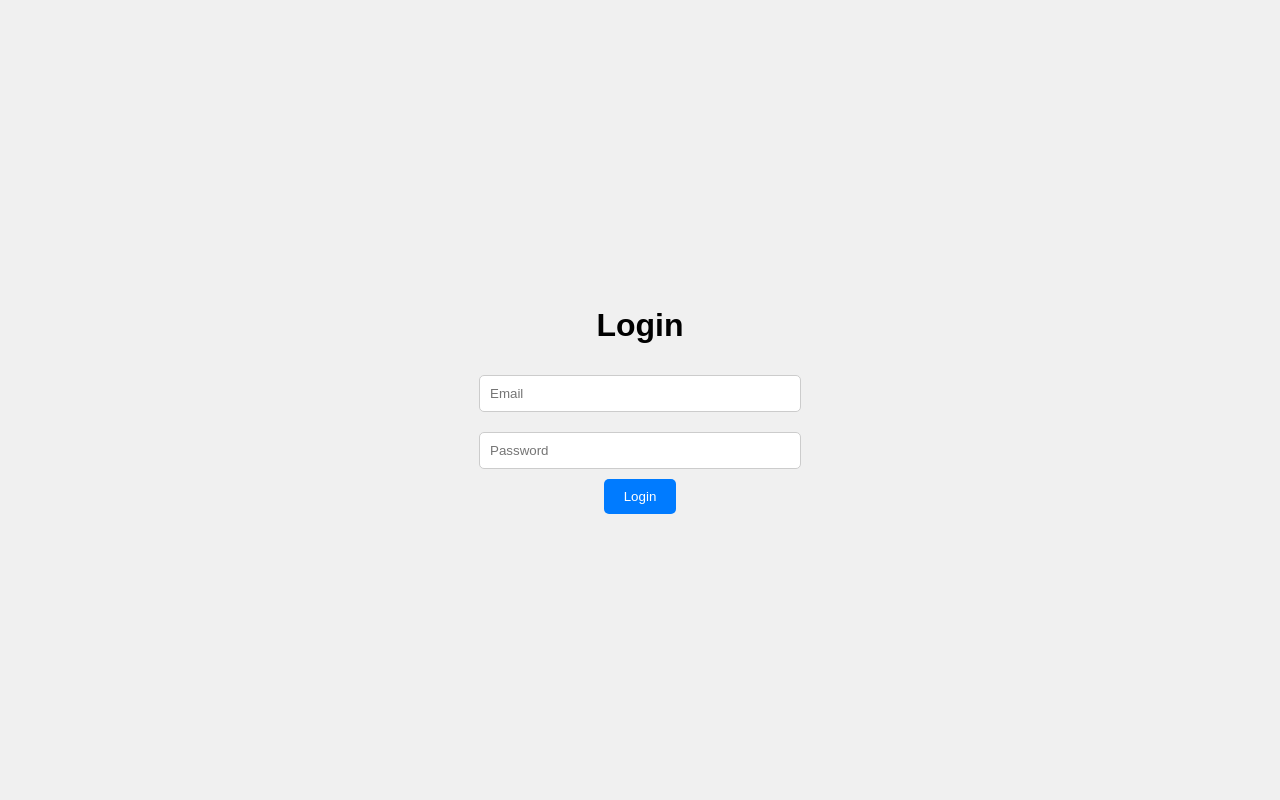
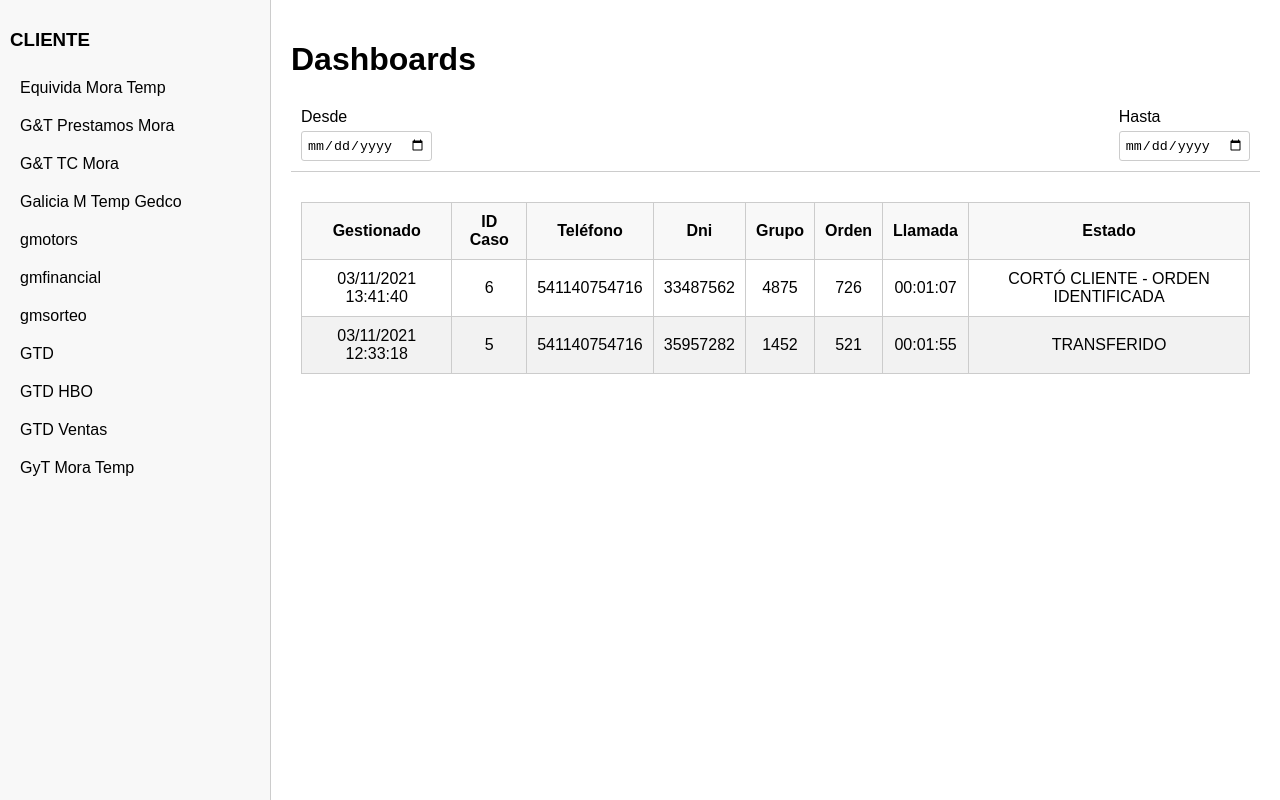
Before and after one commit to espinozajuan/inceptia-challenge, a React (Create React App) app in the folder frontend/: page / in a window 1280 px wide. Built offline with nearby package versions, Linux system fonts and the light colour scheme; the HTML template or start-up script is replaced by a standard one.

Commit message:
add: mock for dashboard + login logic

```diff
--- /dev/null
+++ b/frontend/src/components/ClientSelection.tsx
@@ -0,0 +1,42 @@
+import React from 'react';
+import styled from 'styled-components';
+
+const ClientSelectionContainer = styled.div`
+  display: flex;
+  flex-direction: column;
+`;
+
+const ClientItem = styled.div`
+  padding: 10px;
+  cursor: pointer;
+  &:hover {
+    background-color: #e0e0e0;
+  }
+`;
+
+const clients = [
+  'Equivida Mora Temp',
+  'G&T Prestamos Mora',
+  'G&T TC Mora',
+  'Galicia M Temp Gedco',
+  'gmotors',
+  'gmfinancial',
+  'gmsorteo',
+  'GTD',
+  'GTD HBO',
+  'GTD Ventas',
+  'GyT Mora Temp',
+];
+
+const ClientSelection: React.FC = () => {
+  return (
+    <ClientSelectionContainer>
+      <h3>CLIENTE</h3>
+      {clients.map((client) => (
+        <ClientItem key={client}>{client}</ClientItem>
+      ))}
+    </ClientSelectionContainer>
+  );
+};
+
+export default ClientSelection;
--- /dev/null
+++ b/frontend/src/components/ConversationTable.tsx
@@ -0,0 +1,90 @@
+import React from 'react';
+import styled from 'styled-components';
+
+const TableContainer = styled.div`
+  padding: 10px;
+  overflow: auto;
+`;
+
+const Table = styled.table`
+  width: 100%;
+  border-collapse: collapse;
+`;
+
+const TableHeader = styled.th`
+  border: 1px solid #ccc;
+  padding: 10px;
+  background-color: #f8f8f8;
+`;
+
+const TableRow = styled.tr`
+  &:nth-child(even) {
+    background-color: #f2f2f2;
+  }
+`;
+
+const TableCell = styled.td`
+  border: 1px solid #ccc;
+  padding: 10px;
+  text-align: center;
+`;
+
+const data = [
+  {
+    managed: '03/11/2021 13:41:40',
+    caseId: 6,
+    phone: 541140754716,
+    dni: '33487562',
+    group: 4875,
+    order: 726,
+    call: '00:01:07',
+    status: 'CORTÓ CLIENTE - ORDEN IDENTIFICADA',
+  },
+  {
+    managed: '03/11/2021 12:33:18',
+    caseId: 5,
+    phone: 541140754716,
+    dni: '35957282',
+    group: 1452,
+    order: 521,
+    call: '00:01:55',
+    status: 'TRANSFERIDO',
+  },
+];
+
+const ConversationTable: React.FC = () => {
+  return (
+    <TableContainer>
+      <Table>
+        <thead>
+          <tr>
+            <TableHeader>Gestionado</TableHeader>
+            <TableHeader>ID Caso</TableHeader>
+            <TableHeader>Teléfono</TableHeader>
+            <TableHeader>Dni</TableHeader>
+            <TableHeader>Grupo</TableHeader>
+            <TableHeader>Orden</TableHeader>
+            <TableHeader>Llamada</TableHeader>
+            <TableHeader>Estado</TableHeader>
+          </tr>
+        </thead>
+        <tbody>
+          {data.map((row, index) => (
+            <TableRow key={index}>
+              <TableCell>{row.managed}</TableCell>
+              <TableCell>{row.caseId}</TableCell>
+              <TableCell>{row.phone}</TableCell>
+              <TableCell>{row.dni}</TableCell>
+              <TableCell>{row.group}</TableCell>
+              <TableCell>{row.order}</TableCell>
+              <TableCell>{row.call}</TableCell>
+              <TableCell>{row.status}</TableCell>
+            </TableRow>
+          ))}
+        </tbody>
+      </Table>
+    </TableContainer>
+  );
+};
+
+export default ConversationTable;
--- a/frontend/src/components/Dashboard.tsx
+++ b/frontend/src/components/Dashboard.tsx
@@ -1,10 +1,25 @@
 import React from 'react';
 import styled from 'styled-components';
+import ClientSelection from './ClientSelection';
+import DateFilter from './DateFilter';
+import ConversationTable from './ConversationTable';
 
 const DashboardContainer = styled.div`
   display: flex;
+  height: 100vh;
+`;
+
+const Sidebar = styled.div`
+  width: 250px;
+  border-right: 1px solid #ccc;
+  padding: 10px;
+  background-color: #f8f8f8;
+`;
+
+const MainContent = styled.div`
+  flex: 1;
+  display: flex;
   flex-direction: column;
-  align-items: center;
   padding: 20px;
 `;
 
@@ -15,8 +30,14 @@ const Header = styled.h1`
 const Dashboard: React.FC = () => {
   return (
     <DashboardContainer>
-      <Header>Dashboard</Header>
-      {/*Bot selection, date filter, and conversation display here */}
+      <Sidebar>
+        <ClientSelection />
+      </Sidebar>
+      <MainContent>
+        <Header>Dashboards</Header>
+        <DateFilter />
+        <ConversationTable />
+      </MainContent>
     </DashboardContainer>
   );
 };
--- /dev/null
+++ b/frontend/src/components/DateFilter.tsx
@@ -0,0 +1,43 @@
+import React from 'react';
+import styled from 'styled-components';
+
+const DateFilterContainer = styled.div`
+  display: flex;
+  justify-content: space-between;
+  padding: 10px;
+  border-bottom: 1px solid #ccc;
+  margin-bottom: 20px;
+`;
+
+const DateInputContainer = styled.div`
+  display: flex;
+  flex-direction: column;
+  align-items: flex-start;
+`;
+
+const DateInputLabel = styled.label`
+  margin-bottom: 5px;
+`;
+
+const DateInput = styled.input`
+  padding: 5px;
+  border: 1px solid #ccc;
+  border-radius: 3px;
+`;
+
+const DateFilter: React.FC = () => {
+  return (
+    <DateFilterContainer>
+      <DateInputContainer>
+        <DateInputLabel>Desde</DateInputLabel>
+        <DateInput type='date' />
+      </DateInputContainer>
+      <DateInputContainer>
+        <DateInputLabel>Hasta</DateInputLabel>
+        <DateInput type='date' />
+      </DateInputContainer>
+    </DateFilterContainer>
+  );
+};
+
+export default DateFilter;
--- a/frontend/src/components/Login.tsx
+++ /dev/null
@@ -1,59 +0,0 @@
-import React, { useState } from 'react';
-import styled from 'styled-components';
-
-const LoginContainer = styled.div`
-  display: flex;
-  flex-direction: column;
-  align-items: center;
-  justify-content: center;
-  height: 100vh;
-  background-color: #f0f0f0;
-`;
-
-const Input = styled.input`
-  margin: 10px 0;
-  padding: 10px;
-  width: 300px;
-  border: 1px solid #ccc;
-  border-radius: 5px;
-`;
-
-const Button = styled.button`
-  padding: 10px 20px;
-  border: none;
-  border-radius: 5px;
-  background-color: #007bff;
-  color: white;
-  cursor: pointer;
-`;
-
-const Login: React.FC = () => {
-  const [email, setEmail] = useState('');
-  const [password, setPassword] = useState('');
-
-  const handleLogin = () => {
-    console.log('Logging in with:', email, password);
-    // Implement login logic here
-  };
-
-  return (
-    <LoginContainer>
-      <h1>Login</h1>
-      <Input
-        type='email'
-        placeholder='Email'
-        value={email}
-        onChange={(e) => setEmail(e.target.value)}
-      />
-      <Input
-        type='password'
-        placeholder='Password'
-        value={password}
-        onChange={(e) => setPassword(e.target.value)}
-      />
-      <Button onClick={handleLogin}>Login</Button>
-    </LoginContainer>
-  );
-};
-
-export default Login;
--- a/frontend/src/index.tsx
+++ b/frontend/src/index.tsx
@@ -1,17 +1,16 @@
-import React from 'react';
+import React, { useState } from 'react';
 import ReactDOM from 'react-dom';
 import GlobalStyle from './styles/global';
-import Login from './components/Login';
-import Dashboard from './components/Dashboard';
+import Home from './pages/Home';
+import Login from './pages/Login';
 
 const App: React.FC = () => {
+  const [isAuthenticated, setIsAuthenticated] = useState(true);
+
   return (
     <>
       <GlobalStyle />
-      <div>
-        <Login />
-        {/* <Dashboard /> */}
-      </div>
+      {isAuthenticated ? <Home /> : <Login />}
     </>
   );
 };
--- /dev/null
+++ b/frontend/src/pages/Home.tsx
@@ -0,0 +1,8 @@
+import React from 'react';
+import Dashboard from '../components/Dashboard';
+
+const Home: React.FC = () => {
+  return <Dashboard />;
+};
+
+export default Home;
--- /dev/null
+++ b/frontend/src/pages/Login.tsx
@@ -0,0 +1,87 @@
+import React, { useState } from 'react';
+import styled from 'styled-components';
+
+const LoginContainer = styled.div`
+  display: flex;
+  flex-direction: column;
+  align-items: center;
+  justify-content: center;
+  height: 100vh;
+  background-color: #f0f0f0;
+`;
+
+const Form = styled.form`
+  display: flex;
+  flex-direction: column;
+  width: 300px;
+  padding: 20px;
+  border: 1px solid #ccc;
+  border-radius: 5px;
+  background-color: white;
+`;
+
+const Input = styled.input`
+  margin: 10px 0;
+  padding: 10px;
+  width: 100%;
+  border: 1px solid #ccc;
+  border-radius: 5px;
+`;
+
+const Button = styled.button`
+  padding: 10px;
+  border: none;
+  border-radius: 5px;
+  background-color: #007bff;
+  color: white;
+  cursor: pointer;
+  &:hover {
+    background-color: #0056b3;
+  }
+`;
+
+const ErrorMessage = styled.div`
+  color: red;
+  margin: 10px 0;
+`;
+
+const Login: React.FC = () => {
+  const [email, setEmail] = useState('');
+  const [password, setPassword] = useState('');
+  const [error, setError] = useState('');
+
+  const handleLogin = (e: React.FormEvent) => {
+    e.preventDefault();
+    if (email === 'reactdev@iniceptia.ai' && password === '4eSBbHqiCTPdBCTj') {
+      // Implement login logic here
+      console.log('Login successful');
+      setError('');
+    } else {
+      setError('Invalid email or password');
+    }
+  };
+
+  return (
+    <LoginContainer>
+      <Form onSubmit={handleLogin}>
+        <h1>Login</h1>
+        <Input
+          type='email'
+          placeholder='Email'
+          value={email}
+          onChange={(e) => setEmail(e.target.value)}
+        />
+        <Input
+          type='password'
+          placeholder='Password'
+          value={password}
+          onChange={(e) => setPassword(e.target.value)}
+        />
+        {error && <ErrorMessage>{error}</ErrorMessage>}
+        <Button type='submit'>Login</Button>
+      </Form>
+    </LoginContainer>
+  );
+};
+
+export default Login;
```
